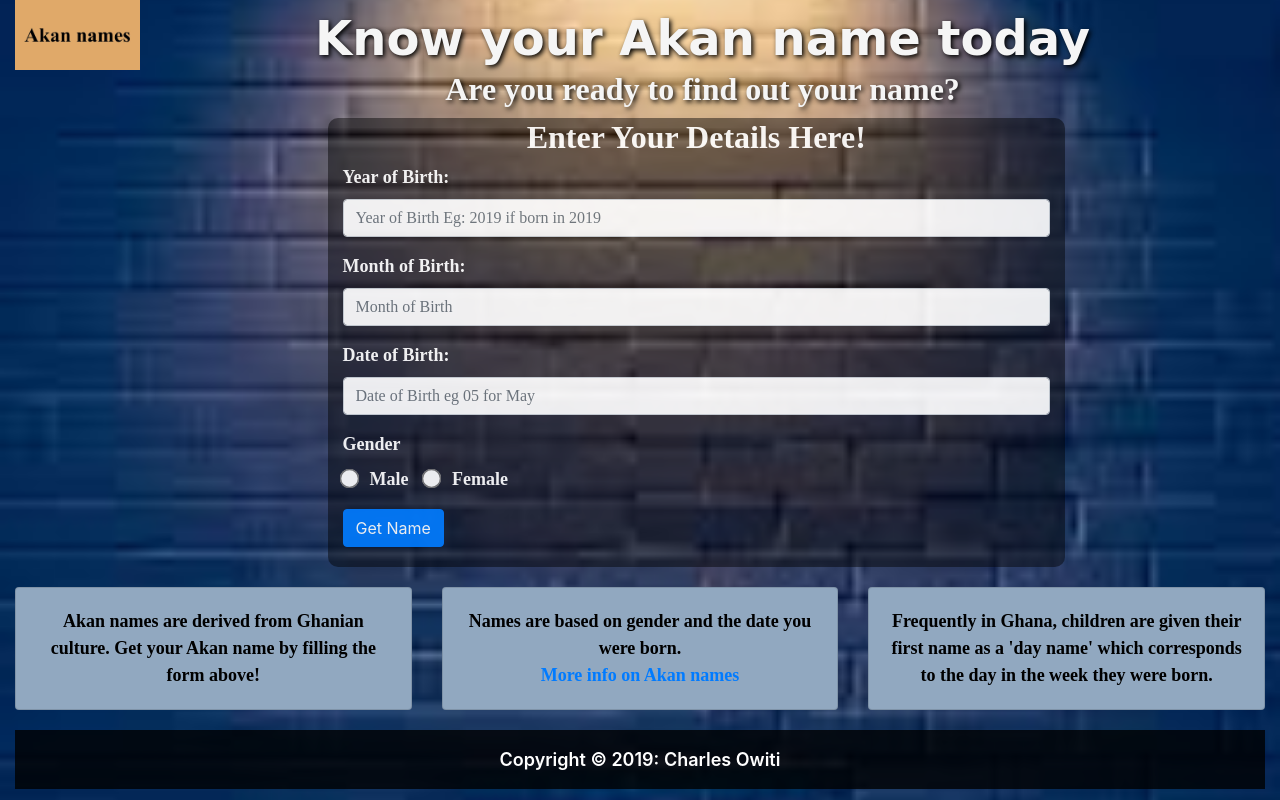
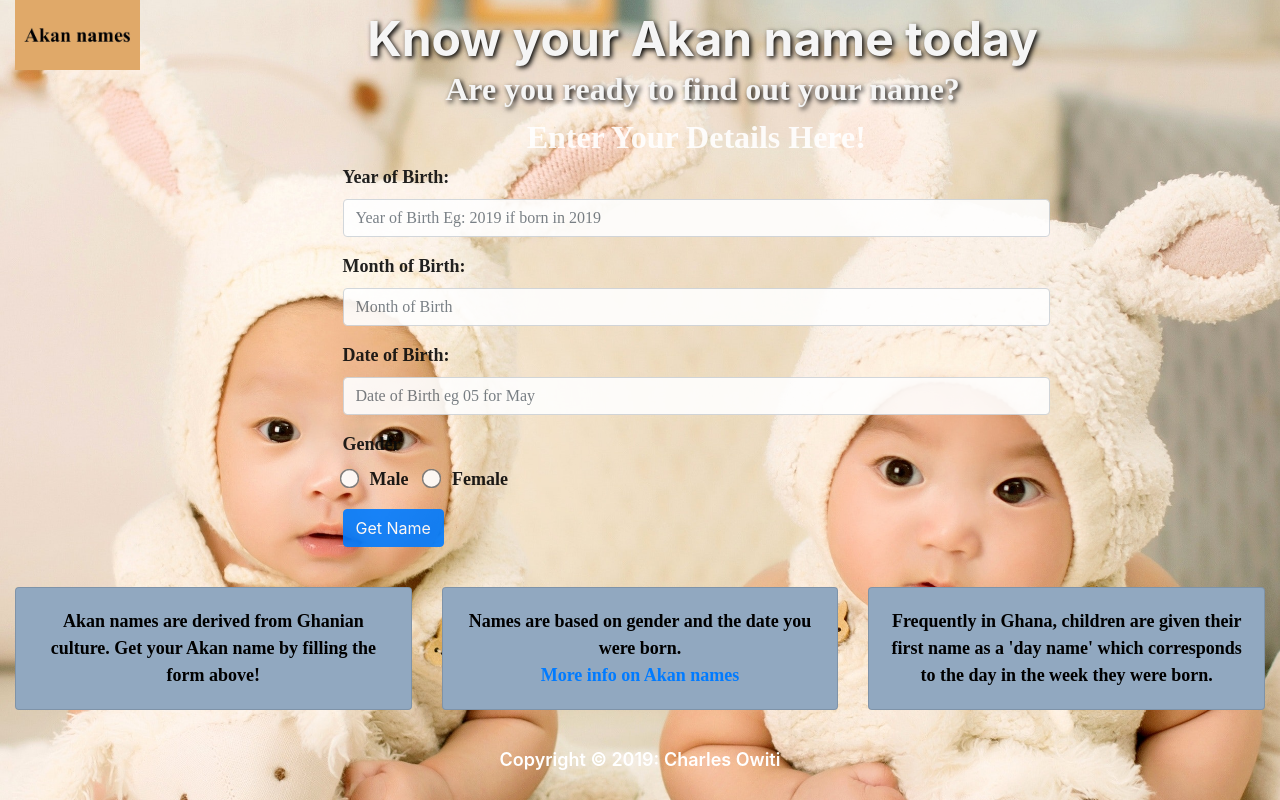
Before and after one commit to ThiraTheNerd/naming-app, a plain HTML site: page index.html in a window 1280 px wide. Drawn offline with nearby package versions, Linux system fonts and the light colour scheme.

```diff
--- a/css/styles.css
+++ b/css/styles.css
@@ -2,9 +2,13 @@ body{
   background-position: center center;
   background-repeat: no-repeat;
   background-size: cover;
+  background-image: url(../images/pexels-pixabay-36039.jpg );
+  width: 100%;
+  height: 100%;
+
  }
  h1 {
-   font-family: 'Gugi', cursive;
+   font-family:-apple-system, BlinkMacSystemFont, 'Segoe UI', Roboto, Oxygen, Ubuntu, Cantarell, 'Open Sans', 'Helvetica Neue', sans-serif;
    font-weight: bolder;
    text-align: center;
    color: whitesmoke;
@@ -13,18 +17,13 @@ body{
    padding-bottom: 2px;
    font-size: 48px;
    text-shadow: 2px 2px 5px black;
-
- }
- .page-footer{
-   background-color: rgb(0,0,0,0.8);
-   width: 100%;
  }
  .overlay{
-   background-color: rgb(0,0,0,0.5);
+
    margin-left: 25%;
    margin-right: 16%;
    opacity: 0.9;
-   border-radius: 10px;
+   border-radius: 50px;
  }
  #get{
    color: whitesmoke;
@@ -42,13 +41,13 @@ body{
    padding-bottom: 20px;
  }
  .form-group{
-   color: rgb(255, 255, 255);
+   color: rgb(10, 10, 10);
    font-weight: 600;
    font-size: 18px;
    font-family: 'Quattrocento', serif;
  }
  .form-check-label{
-   color: rgb(255, 255, 255);
+   color: rgb(5, 5, 5);
  }
  input[type="radio"] {
    -webkit-transform: scale(1.5);
--- a/index.html
+++ b/index.html
@@ -9,7 +9,7 @@
   <link rel="stylesheet" href="css/styles.css">
   <title>Akan Names Application</title>
 </head>
-<body class="container-fluid" style="background-image:url(images/background.jpeg) ;">
+<body class="container-fluid">
   <div id="heading">
     <img src="images/logo.png" alt=" ">
     <h1>Know your Akan name today</h1>
```
Also changed, not shown: images/background-image.jpeg (added), images/pexels-pixabay-36039.jpg (added).
